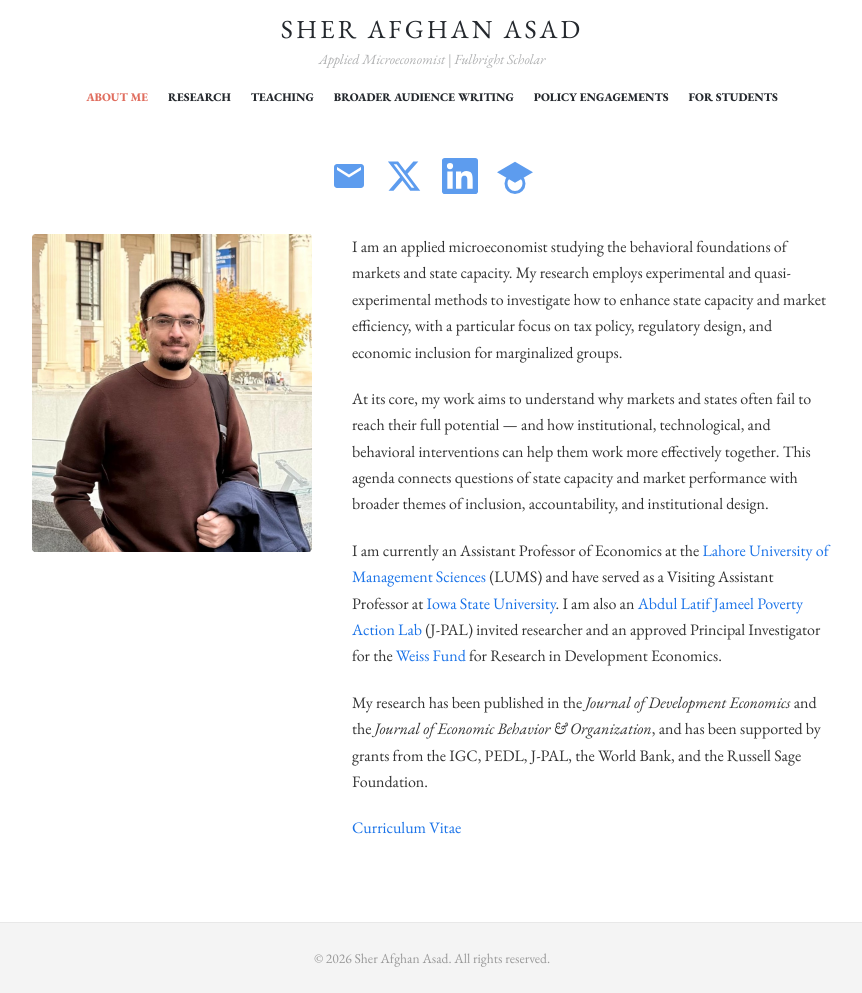
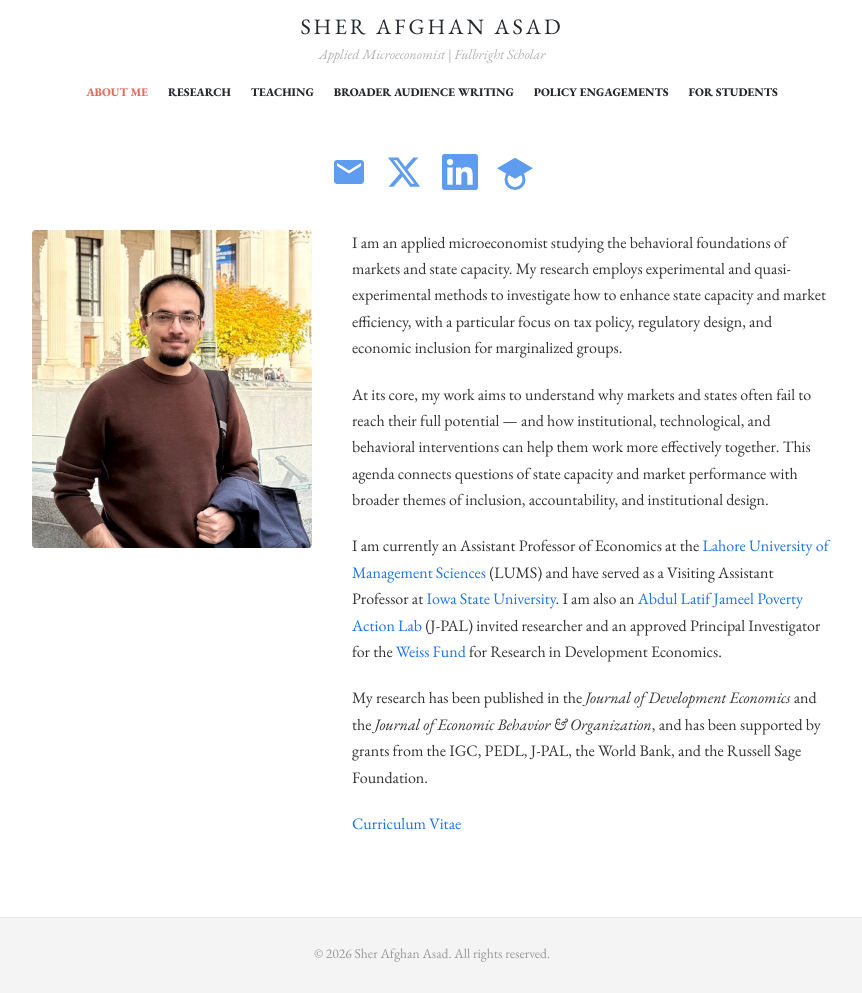
Before and after one commit to sherafghanasad/sherafghanasad.github.io, a Jekyll site: the page built from index.html, in a window 1280 px wide. Shown: the whole page, without its empty margins (208-1070 px from the left). Built offline with Jekyll 4.4.1, drawn with Linux system fonts in a browser that asks for light colours.

Commit message:
Reduce site title size and weight (22px, weight 300)
Co-Authored-By: Claude Opus 4.6 (1M context) <noreply@anthropic.com>

```diff
--- a/assets/css/style.css
+++ b/assets/css/style.css
@@ -32,8 +32,8 @@ a:hover { text-decoration: underline; }
 
 .site-title {
   font-family: 'EB Garamond', Georgia, serif;
-  font-size: 26px;
-  font-weight: 400;
+  font-size: 22px;
+  font-weight: 300;
   color: #24282d;
   text-decoration: none;
   text-transform: uppercase;
```
